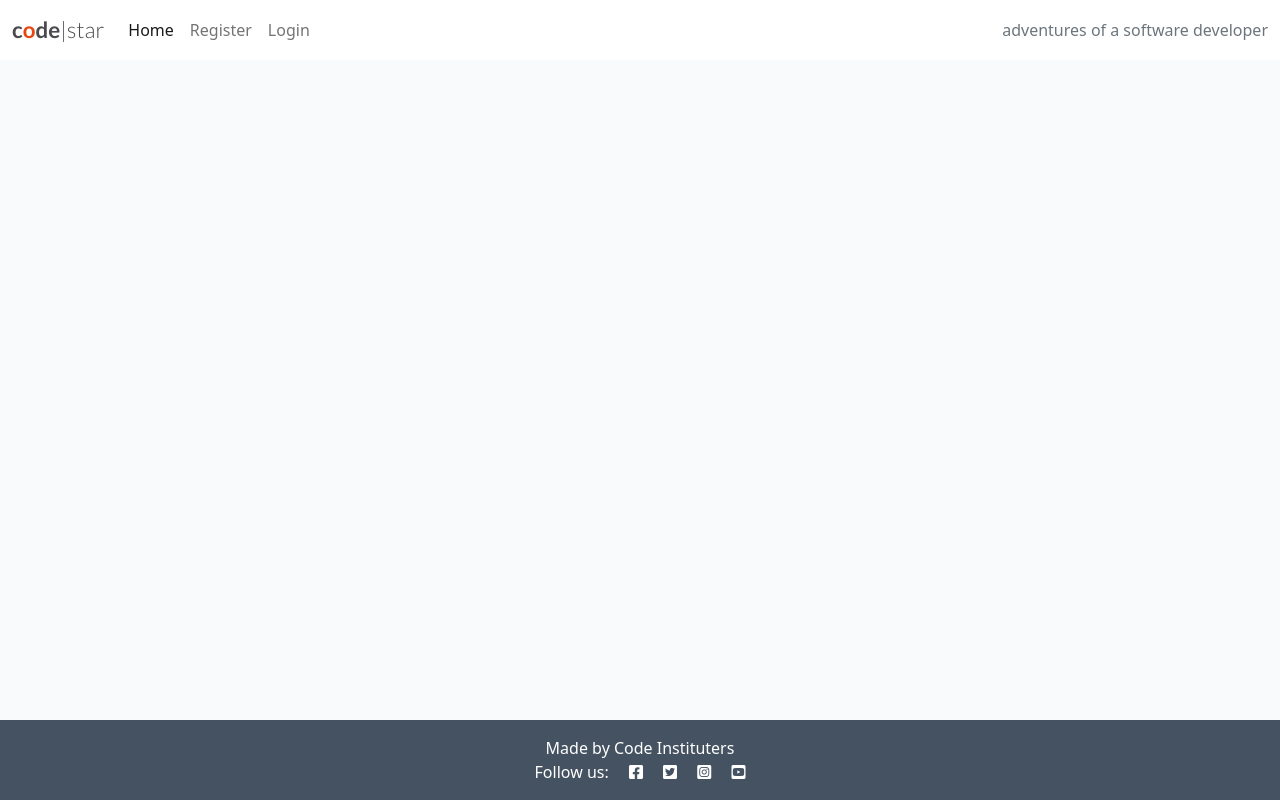
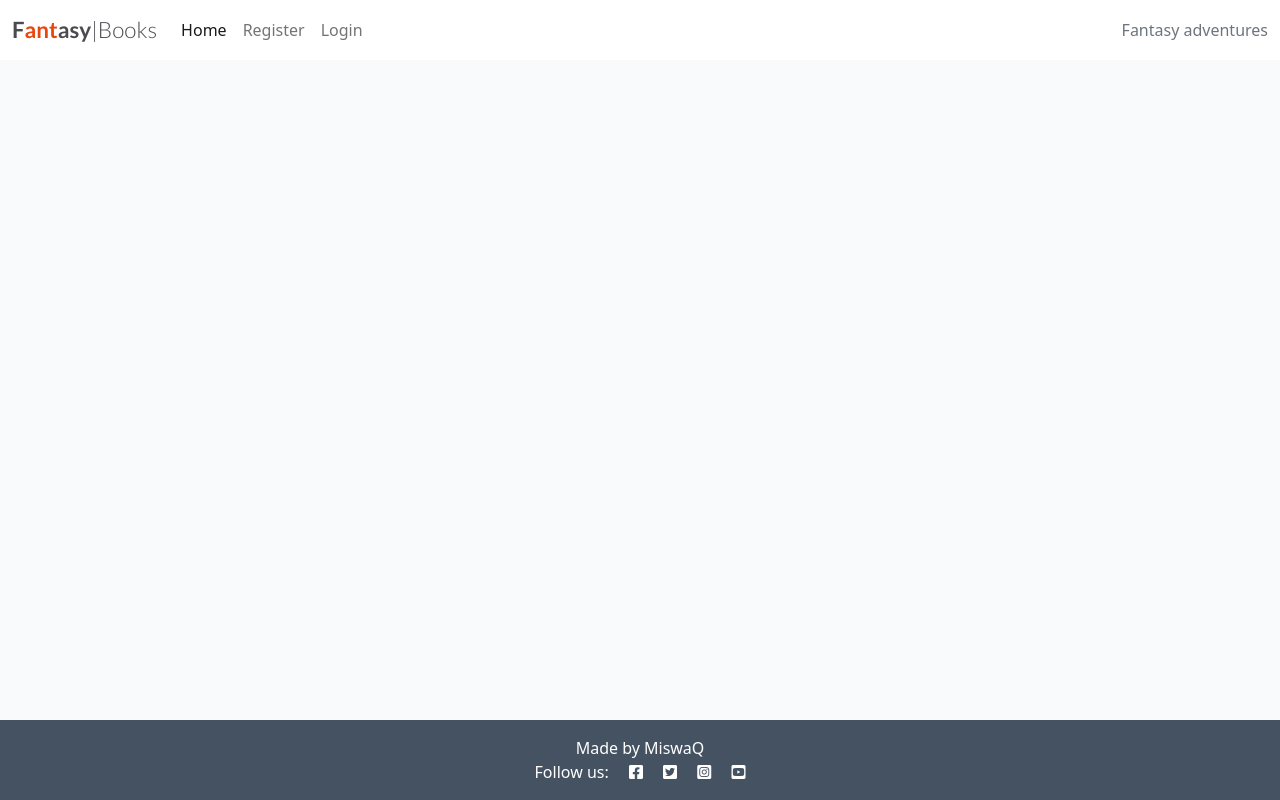
Before and after one commit to MiswaQ/FantasyBlog, a Django app: page / in a window 1280 px wide. Run offline with Django 4.2, Linux system fonts and the light colour scheme; data that the repository does not hold is empty.

Commit message:
Placed image and title and text

```diff
--- a/templates/base.html
+++ b/templates/base.html
@@ -4,7 +4,7 @@
 <html class="h-100">
 
 <head>
-    <title>CodeStar Blog</title>
+    <title>Fantasy Blog</title>
 
     <link rel="preconnect" href="https://fonts.gstatic.com">
     <link href="https://fonts.googleapis.com/css2?family=Roboto:wght@300&display=swap" rel="stylesheet">
@@ -26,8 +26,8 @@
 
     <nav class="navbar navbar-expand-lg navbar-light bg-white">
         <div class="container-fluid">
-            <a class="navbar-brand" href="{% url 'home' %}"><span class="brand">c<span class="red-o">o</span>de<span
-                        class="thin">|star</span></span></span></a>
+            <a class="navbar-brand" href="{% url 'home' %}"><span class="brand">F<span class="red-o">ant</span>asy<span
+                        class="thin">|Books</span></span></span></a>
             <button class="navbar-toggler" type="button" data-bs-toggle="collapse" data-bs-target="#navbarText"
                 aria-controls="navbarText" aria-expanded="false" aria-label="Toggle navigation">
                 <span class="navbar-toggler-icon"></span>
@@ -51,7 +51,7 @@
                     {% endif %}
                 </ul>
                 <span class="navbar-text text-muted">
-                    adventures of a software developer
+                    Fantasy adventures
                 </span>
             </div>
         </div>
@@ -65,7 +65,7 @@
 
     <!-- Footer -->
     <footer class="footer mt-auto py-3 dark-bg">
-        <p class="m-0 text-center text-white">Made by Code Instituters</p>
+        <p class="m-0 text-center text-white">Made by MiswaQ</p>
         <p class="m-0 text-center text-white">Follow us: <i class="fab fa-facebook-square ms-3"></i>
             <i class="fab fa-twitter-square ms-3"></i>
             <i class="fab fa-instagram-square ms-3"></i>
--- a/templates/index.html
+++ b/templates/index.html
@@ -46,7 +46,7 @@
             <li><a href="?page={{ page_obj.previous_page_number }}" class="page-link">&laquo; PREV </a></li>
             {% endif %}
             {% if page_obj.has_next %}
-            <li <a href="?page={{ page_obj.next_page_number }}" class="page-link">&raquo;</a></li>
+            <li><a href="?page={{ page_obj.next_page_number }}" class="page-link">&raquo;</a></li>
             {% endif %}
         </ul>
     </nav>
--- a/templates/post_detail.html
+++ b/templates/post_detail.html
@@ -12,7 +12,7 @@
             <div class="d-none d-md-block col-md-6 masthead-image">
                 <!-- The featured image URL goes in the src attribute -->
                 {% if "placeholder" in post.featured_image.url %}
-                <img src="https://codeinstitute.s3.amazonaws.com/fullstack/blog/default.jpg" width="100%">
+                <img src="https://res.cloudinary.com/miswaq/image/upload/v1693242658/smaug_iyswdk.jpg" width="100%">
                 {% else %}
                 <img src="" width="100%">
                 {% endif %}
```
